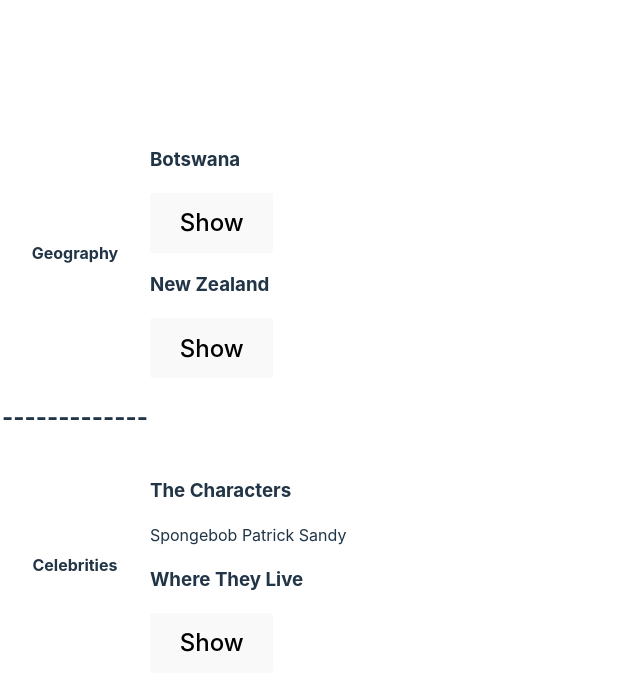
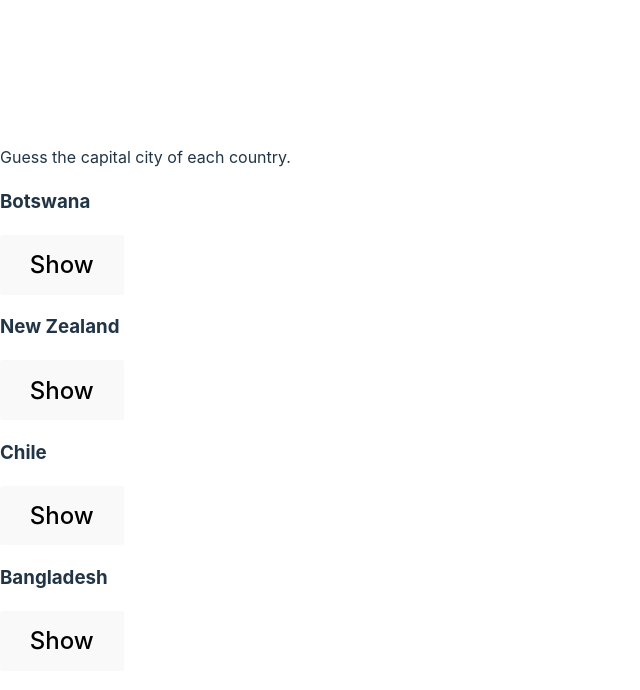
Before and after one commit to j-kincaid/learning-game, a React (Vite) app in the folder tictactoe/: page / in a window 1280 px wide. Shown: the top 690 px of the page, without its empty margins (0-640 px from the left). Built offline with nearby package versions, Linux system fonts and the light colour scheme.

Commit message:
reduce to minimum to bring in props

```diff
--- a/tictactoe/index.html
+++ b/tictactoe/index.html
@@ -4,7 +4,7 @@
     <meta charset="UTF-8" />
     <link rel="icon" type="image/svg+xml" href="/vite.svg" />
     <meta name="viewport" content="width=device-width, initial-scale=1.0" />
-    <title>Tic Tac Toe</title>
+    <title>Geography Flashcards</title>
   </head>
   <body>
     <div id="root"></div>
--- a/tictactoe/src/App.jsx
+++ b/tictactoe/src/App.jsx
@@ -1,4 +1,11 @@
 import { useState } from 'react';
+
+// Jessica Kincaid December 4, 2024
+// Geography Flashcards for WEB 234 - Web Apps I
+
+// Working from class example
+
+// Change the css in App.css, not
 
 function Display({ title, children }) {
   const[isActive, setIsActive] = useState(false);
@@ -13,75 +20,48 @@ function Display({ title, children }) {
     </section>
   );
 }
+
+// This needs some props for the flashcards in the form of a hard-coded list of objects or imported from an API.
+
 function Cards() {
   return (
     <>
     {/* This would be helpful for an FAQ section */}
+
+<p>Guess the capital city of each country.</p>
       {/* <h2>Geography</h2> */}
+
       <Display title=" Botswana">
       Gaborone
       </Display>
+        <div>
+      <Display title="New Zealand">
 
-      <Display title="New Zealand">
-        Wellington
+
+      <h3 class="cap">
+      Wellington</h3>
+      </Display>
+      </div>
+
+
+      <Display title="Chile">
+        Santiago
+      </Display>
+
+      <Display title="Bangladesh">
+        Dhaka
       </Display>
     </>
   );
 
-}function Characters2() {
-  const [activeIndex, setActiveIndex] = useState(0);
-  return (
-    <>
-      {/* <h2>Spongebob</h2> */}
-      <Display2
-        title="The Characters"
-        isActive={activeIndex === 0}
-        onShow={() => setActiveIndex(0)}
-      >
-        Spongebob Patrick Sandy
-      </Display2>
-      <Display2
-        title="Where They Live"
-        isActive={activeIndex === 1}
-        onShow={() => setActiveIndex(1)}
-      >
-        Pineapple Rock Anchor
-      </Display2>
-    </>
-  );
 }
 
-function Display2({ title, children, isActive, onShow}) {
-  return (
-    <section className="Display2">
-      <h3>{title}</h3>
-      {isActive ? (
-        <p>{children}</p>
-      ) : (
-        <button onClick={onShow}>
-          Show
-        </button>
-      )}
-    </section>
-  );
-}
 
 
 export default function App() {
   return(
   <>
-<table>
-<tr>
-<th>Geography</th>
-  <Cards />
-</tr>
-  <h2> -------------</h2>
-  <tr>
-
-  <th>Celebrities</th>
-  <Characters2 />
-  </tr>
-</table>
+<Cards />
 
   </>
   );
--- a/tictactoe/src/index.css
+++ b/tictactoe/src/index.css
@@ -12,6 +12,7 @@
   -webkit-font-smoothing: antialiased;
   -moz-osx-font-smoothing: grayscale;
 }
+
 * {
   box-sizing:border-box;
 }
```
